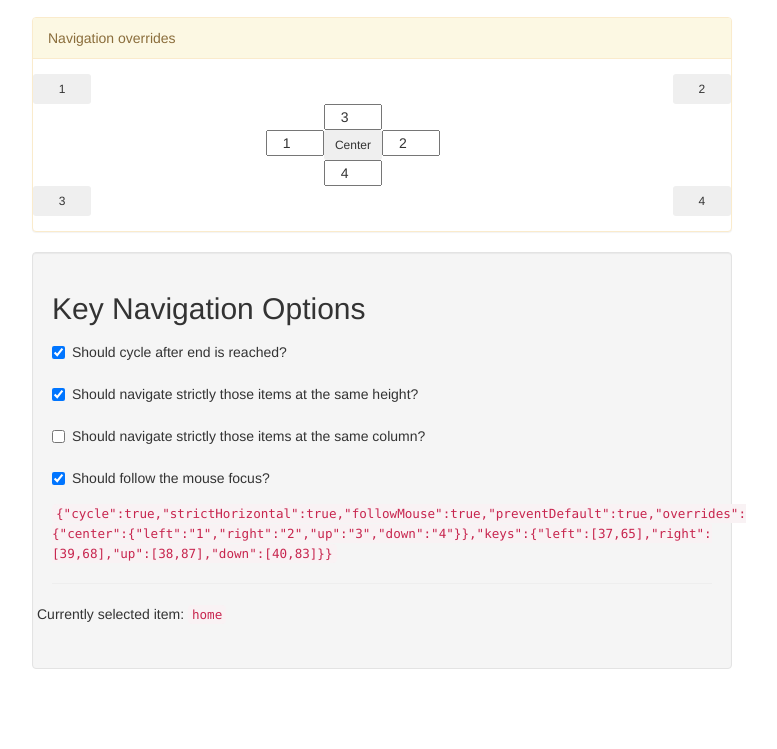
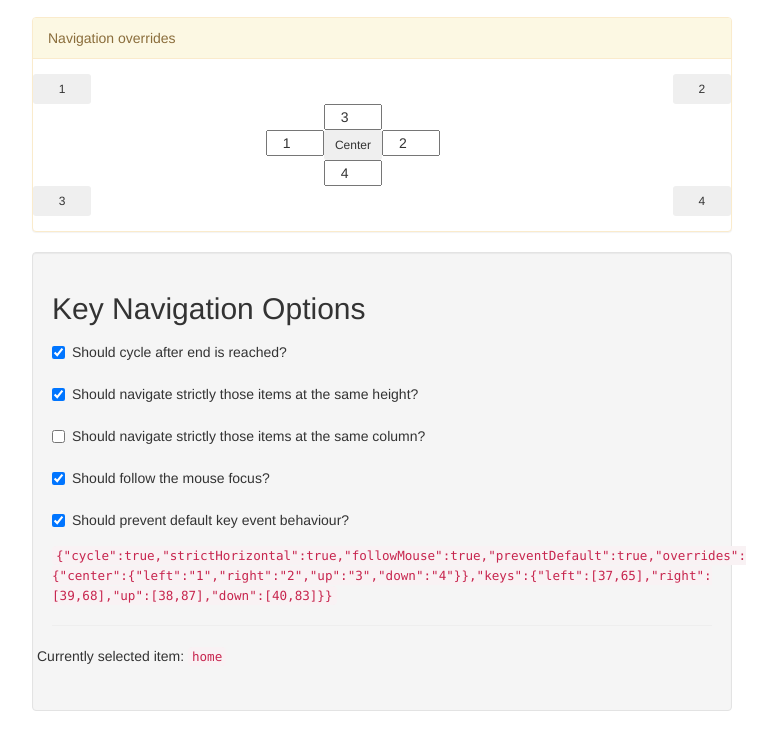
Before and after one commit to emalvino/angular-key-navigation, a website: page app/index.html in a window 1280 px wide. Shown: the part 475-1224 px from the top of the page, without its empty margins (258-1035 px from the left). Before the commit the page ends 1184 px from the top, so only its background shows below. Drawn offline with nearby package versions, Linux system fonts and the light colour scheme; some packages are replaced by stand-ins of ours; files that its build step writes are made by us from their sources.

Commit message:
fix cycle and prevent default bug

```diff
--- a/app/scripts/directives/emkeynavigation.js
+++ b/app/scripts/directives/emkeynavigation.js
@@ -82,12 +82,6 @@ angular.module('emKeyNavigation', [])
 				if($scope.currentElement === element){
 					return;
 				}
-				if(angular.isDefined(event)){
-					console.log(element.id + ' ' + event.type);
-				}
-				else{
-					console.log(element.id + ' ' + event);
-				}
 				$scope.currentElement = element;
 				$scope.emKeyNavigationSelected = element.id;
 				if(angular.isUndefined(event) || event.type !== 'focus'){
@@ -159,11 +153,11 @@ angular.module('emKeyNavigation', [])
 		},
 		link: function postLink(scope, element) {
 			element.on('keydown', function(event){
-				if(scope.isTrue('preventDefault')){
-					event.preventDefault();
-				}
 				angular.forEach(scope.directions, function(direction){
 					if(direction.keys.indexOf(event.keyCode) > -1) {
+						if(scope.isTrue('preventDefault')){
+							event.preventDefault();
+						}
 						return scope.go(direction);
 					}
 				});
--- a/app/views/main.html
+++ b/app/views/main.html
@@ -102,6 +102,15 @@
         </div>
       </div>
     </div>
+    <div class="form-group">
+      <div class="col-sm-12">
+        <div class="checkbox">
+          <label>
+            <input type="checkbox" ng-model="keyNavigationOptions.preventDefault"></input> Should prevent default key event behaviour?
+          </label>
+        </div>
+      </div>
+    </div>
     <code>{{keyNavigationOptions}}</code>
     <hr/>
     <div class="form-group">
```
Also changed, not shown: README.md.
